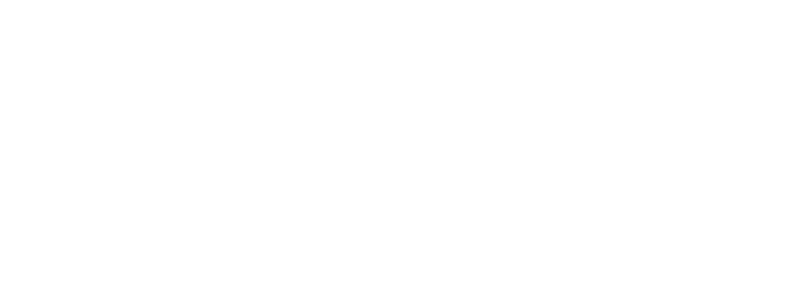
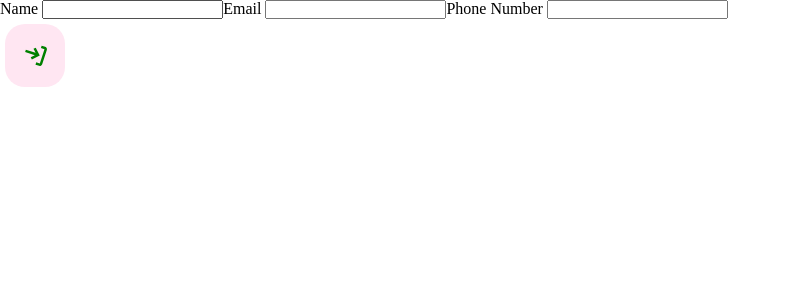
Before and after one commit to nicolanapa/odin-cv, a React (Vite) app: page / in a window 1280 px wide. Shown: the top 300 px of the page, without its empty margins (0-791 px from the left). Built offline with nearby package versions, Linux system fonts and the light colour scheme.

Commit message:
Fixed a SingleForm() bug by inputting a normal function instead of using props

```diff
--- a/src/components/Form.jsx
+++ b/src/components/Form.jsx
@@ -1,16 +1,23 @@
 import React from "react";
 
-function SingleForm(props) {
+function SingleForm({ element }) {
 	return (
 		<section>
-			<label htmlFor={props.id[0]}>{props.label[0]}</label>
-			<input type={props.type[0]} id={props.id[0]} />
+			<div>
+				<label htmlFor={element.id[0]}>{element.label[0]}</label>
+				<input type={element.type[0]} id={element.id[0]} />
 
-			<label htmlFor={props.id[1]}>{props.label[1]}</label>
-			<input type={props.type} id={props.id[1]} />
+				<label htmlFor={element.id[1]}>{element.label[1]}</label>
+				<input type={element.type} id={element.id[1]} />
 
-			<label htmlFor={props.id[2]}>{props.label[2]}</label>
-			<input type={props.type[2]} id={props.id[2]} />
+				<label htmlFor={element.id[2]}>{element.label[2]}</label>
+				<input type={element.type[2]} id={element.id[2]} />
+			</div>
+			<div>
+				<button>
+					<img className="submitIcon" src="./submit.svg" alt="Submit" />
+				</button>
+			</div>
 		</section>
 	);
 }
@@ -21,6 +28,12 @@
 		label: ["Name ", "Email ", "Phone Number "],
 		type: ["text", "text", "tel"],
 	};
+
+	return (
+		<>
+			<SingleForm element={person} />
+		</>
+	);
 }
 
 function Educational() {}
```
